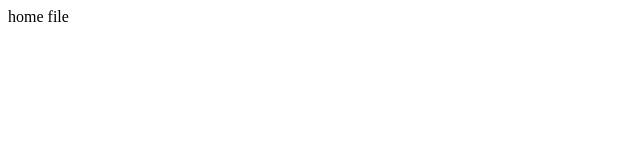
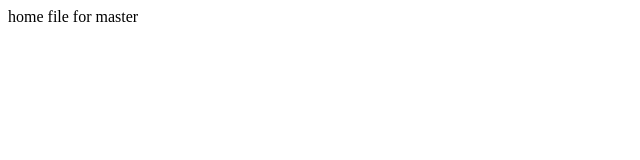
Before and after one commit to pkhac/feature4, a plain HTML site: page home.html in a window 1280 px wide. Shown: the full height of the page, 0-640 px from the left. Drawn offline with Linux system fonts and the light colour scheme.

Commit message:
all master file

```diff
--- a/home.html
+++ b/home.html
@@ -7,6 +7,6 @@
     <title>Document</title>
 </head>
 <body>
-    home file
+    home file  for master
 </body>
 </html>
```
Also changed, not shown: index.html (+1 -1 lines).
